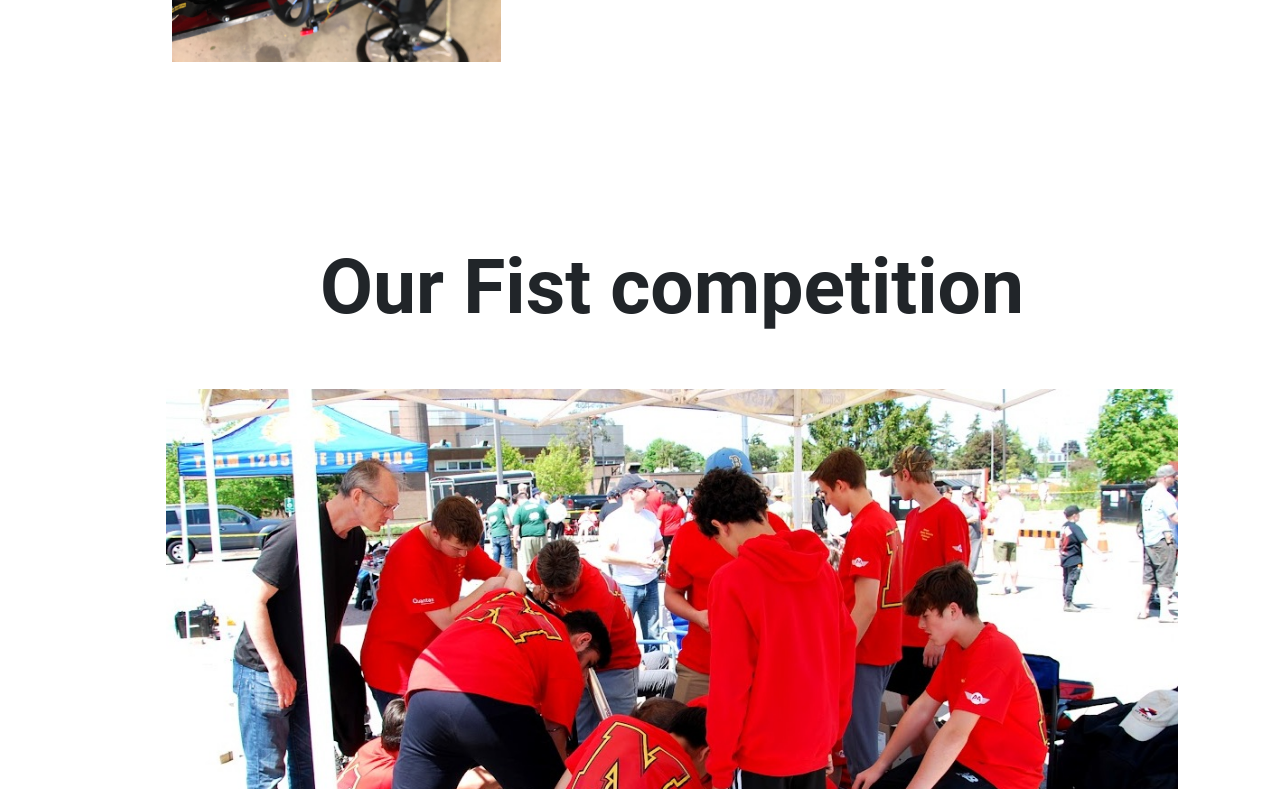
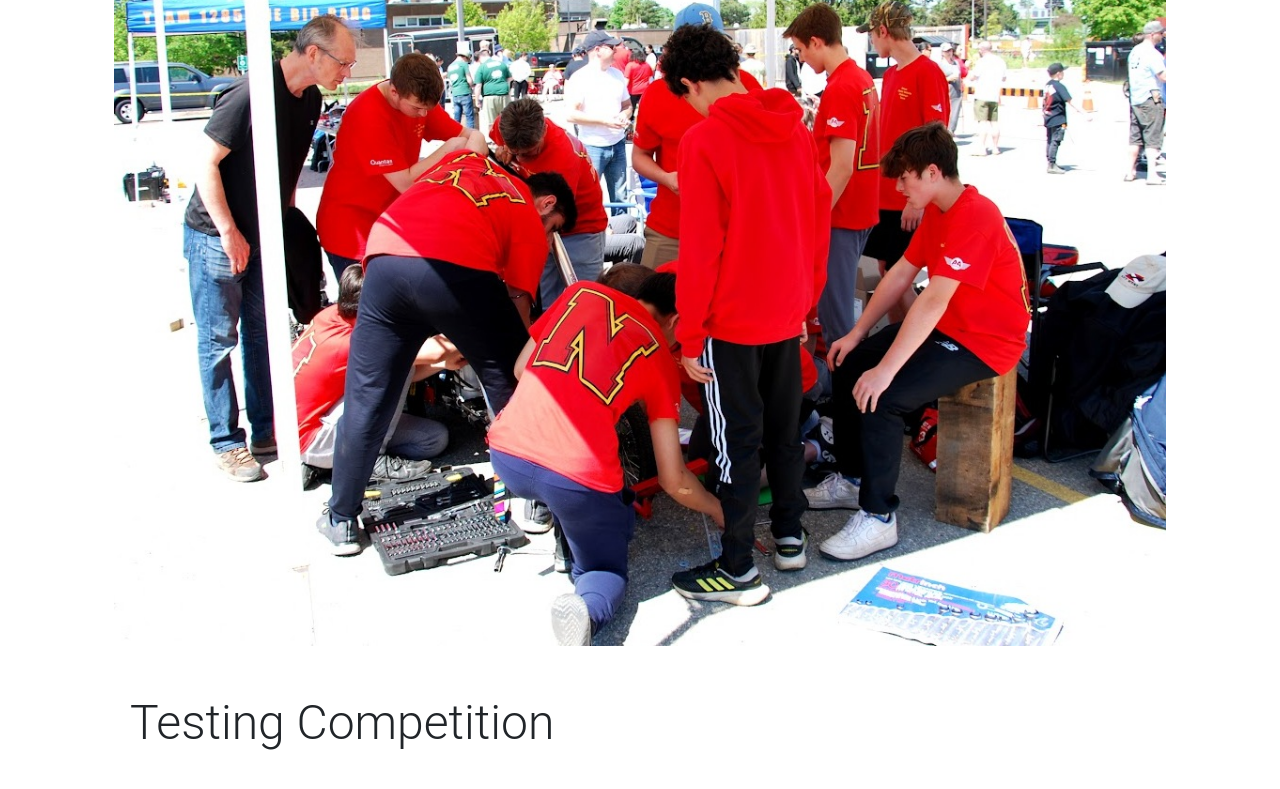
Before and after one commit to ThePathOfLeastResistance/NeslonHighSchoolAutoClub, a Flask app: page /event in a window 1280 px wide. Shown: the part 2811-3600 px from the top of the page. Run offline with Flask 3, Linux system fonts and the light colour scheme; some libraries are stand-ins or nearby versions.

Commit message:
fixed and finished the events page edits

```diff
--- a/static/css/styles.css
+++ b/static/css/styles.css
@@ -1,44 +1,40 @@
-*{
+* {
   font-family: "Roboto", sans-serif;
   font-weight: 300;
   font-style: normal;
 }
-
 
 .sponsorImg {
   width: auto;
   max-height: 150px;
 }
 
-.contain{
+.contain {
   display: flex;
   flex-direction: column;
   justify-content: center;
   align-items: center;
   text-align: center;
-  margin: 40px 20px 0 20px
+  margin: 40px 20px 0 20px;
 }
 
-.contain .box{
+.contain .box {
   display: flex;
   flex-direction: row;
   justify-content: space-evenly;
   align-items: center;
-
 }
 
-.contain .box .dream{
+.contain .box .dream {
   display: flex;
   flex-direction: column;
   width: 32.5%;
-
 }
 
-.contain .box .dream img{
+.contain .box .dream img {
   width: 100%;
   padding-bottom: 15px;
   border-radius: 5px;
-
 }
 
 .card-img-top {
@@ -46,105 +42,3 @@
   height: 15vw;
   object-fit: cover;
 }
-
-.hero {
-    background-image: linear-gradient(to right bottom, #000000, #1a1a1a, #2d2c2c, #414040, #565555, #565555, #565555, #565555, #414040, #2d2c2c, #1a1a1a, #000000);
-    height: 75vh;
-}
-
-
-.timeline{
-    position: relative;
-    max-width: 1500px;
-    margin: 100px auto;
-}
-
-.timecontainer{
-    padding: 50px 70px;
-    position: relative;
-    width: 95%;
-    animation: movedown 1s linear forwards;
-    opacity: 0;
-}
-
-@keyframes movedown {
-    0%{
-        opacity: 1;
-        transform: translateY(-30px);
-    }
-    100%{
-        opacity: 1;
-        transform: translateY(0px);
-    }
-}
-
-.timecontainer:nth-child(1){
-    animation-delay: 0s;
-}
-
-.timecontainer:nth-child(2){
-    animation-delay: 1s;
-}
-
-.timecontainer:nth-child(3){
-    animation-delay: 2s;
-}
-
-.timecontainer:nth-child(4){
-    animation-delay: 3s;
-}
-
-.timecontainer:nth-child(5){
-    animation-delay: 4s;
-}
-
-.timecontainer:nth-child(6){
-    animation-delay: 3s;
-}
-
-
-.text-box{
-    padding: 20px 20px;
-    background: #9DB2BF;
-    position: relative;
-    border-radius: 6px;
-    color: #27374D;
-    font-size: 15px;
-    box-shadow: 0 0 10px #9DB2BF,
-                 0 0 20px #9DB2BF,
-                 0 0 40px #9DB2BF,
-                 0 0 80px #9DB2BF,
-                 0 0 120px #9DB2BF;
-                 0 0 160px #fff;
-}
-
-.right-timecontainer{
-    left: 5%;
-}
-
-.timecontainer .img-time {
-    position: absolute;
-    width: 100px;
-    border-radius: 50%;
-    right: -40px;
-    top: 60px;
-    z-index: 10;
-}
-
-.right-timecontainer .img-time {
-    left: -4em;
-}
-
-.timeline::after{
-    content: '';
-    position: absolute;
-    width: 12px;
-    height: 100%;
-    background: #fff;
-    top: 0;
-    left: 3%;
-    margin-left: -3px;
-    z-index: -1;
-    animation: moveline 1s linear forwards;
-
-}
--- a/templates/event.html
+++ b/templates/event.html
@@ -9,14 +9,9 @@
   />
 </div>
 
-<div class="timeline">
-  <div class="timecontainer right-timecontainer">
-    <h1
-      class="fw-bold display-md-1 display-5 text-center p-3"
-      style="font-size: 6vw"
-    >
-      Planning And Designing
-    </h1>
+<div class="pt-5">
+  <div class="timecontainer right-time container">
+    <h1 class="display-5 ms-5">Planning And Designing</h1>
     <div class="container-fluid">
       <div class="d-lg-none container-fluid py-2">
         <img src="static/assets/images/1a.jpg" class="img-fluid" />
@@ -40,15 +35,9 @@
         </div>
       </div>
     </div>
-    <span class="right-container-arrow"></span>
   </div>
-  <div class="timecontainer right-timecontainer">
-    <h1
-      class="fw-bold display-md-1 display-5 text-center p-3"
-      style="font-size: 6vw"
-    >
-      Completion
-    </h1>
+  <div class="timecontainer right-time container">
+    <h1 class="display-5 ms-5">Completion</h1>
     <div class="container-fluid">
       <div class="d-lg-none container-fluid">
         <img src="static/assets/images/1b.png" class="img-fluid" />
@@ -75,15 +64,9 @@
         </div>
       </div>
     </div>
-    <span class="right-container-arrow"></span>
   </div>
-  <div class="timecontainer right-timecontainer">
-    <h1
-      class="fw-bold display-md-1 display-5 text-center p-3"
-      style="font-size: 6vw"
-    >
-      Our Fist competition
-    </h1>
+  <div class="timecontainer right-time container">
+    <h1 class="display-5 ms-5">Our Fist competition</h1>
     <div class="container-fluid">
       <div class="d-lg-none container-fluid">
         <img src="static/assets/images/2.jpg" class="img-fluid" />
@@ -92,15 +75,9 @@
         <img src="static/assets/images/2.jpg" class="img-fluid" />
       </div>
     </div>
-    <span class="right-container-arrow"></span>
   </div>
-  <div class="timecontainer right-timecontainer">
-    <h1
-      class="fw-bold display-md-1 display-5 text-center p-3"
-      style="font-size: 6vw"
-    >
-      Testing Competition
-    </h1>
+  <div class="timecontainer right-time container">
+    <h1 class="display-5 ms-5">Testing Competition</h1>
     <div class="container-fluid">
       <div class="d-lg-none container-fluid">
         <img src="static/assets/images/12c.JPG" class="img-fluid" />
@@ -123,16 +100,10 @@
           </div>
         </div>
       </div>
-      <span class="right-container-arrow"></span>
     </div>
   </div>
-  <div class="timecontainer right-timecontainer">
-    <h1
-      class="fw-bold display-md-1 display-5 text-center p-3"
-      style="font-size: 6vw"
-    >
-      Future Plans
-    </h1>
+  <div class="timecontainer right-time container">
+    <h1 class="display-5 ms-5">Future Plans</h1>
     <div class="container-fluid">
       <div class="d-lg-none container-fluid">
         <img src="static/assets/images/1b.png" class="img-fluid" />
@@ -155,7 +126,6 @@
         </div>
       </div>
     </div>
-    <span class="right-container-arrow"></span>
   </div>
 </div>
 
```
Lines whose indentation alone changed are shown as unchanged.
